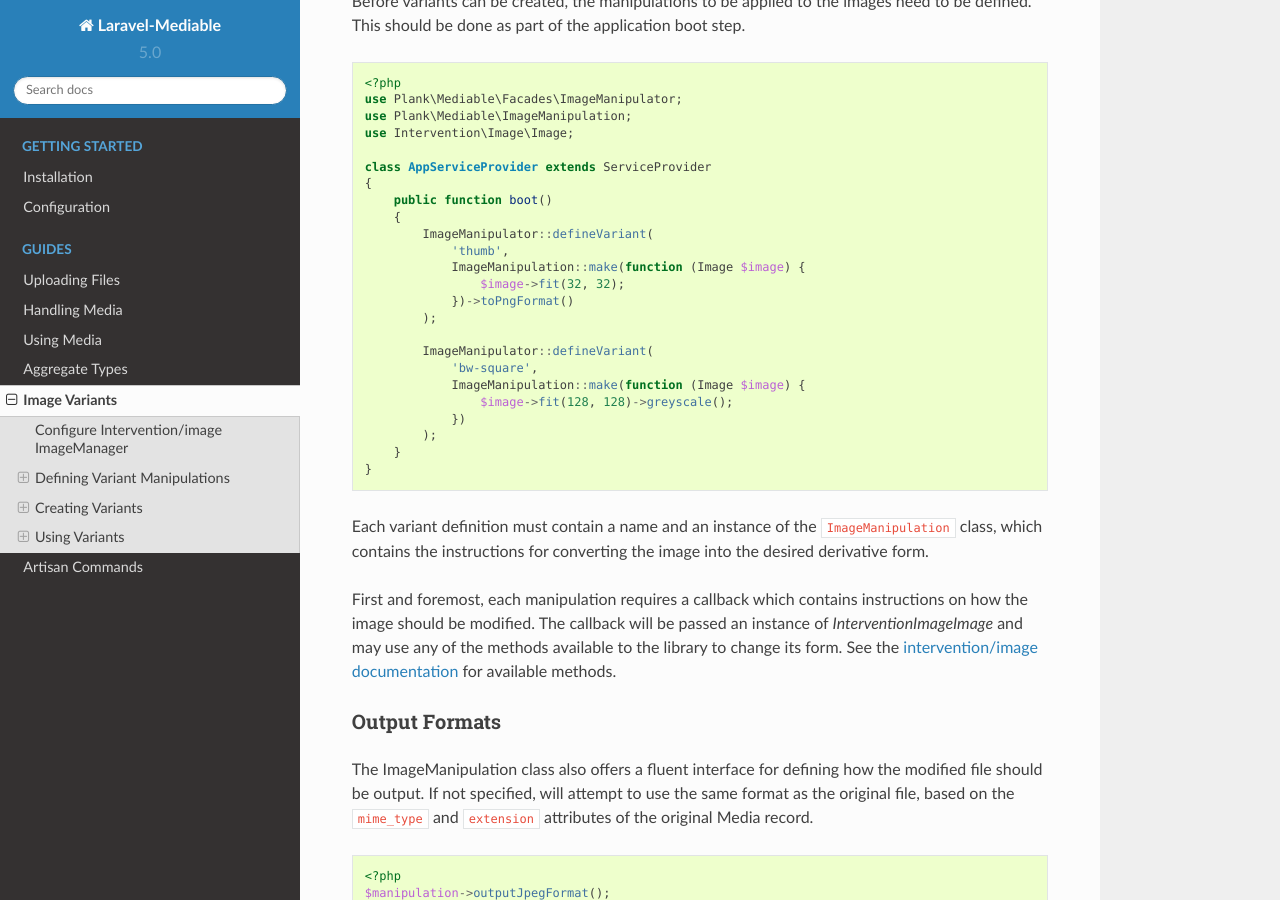
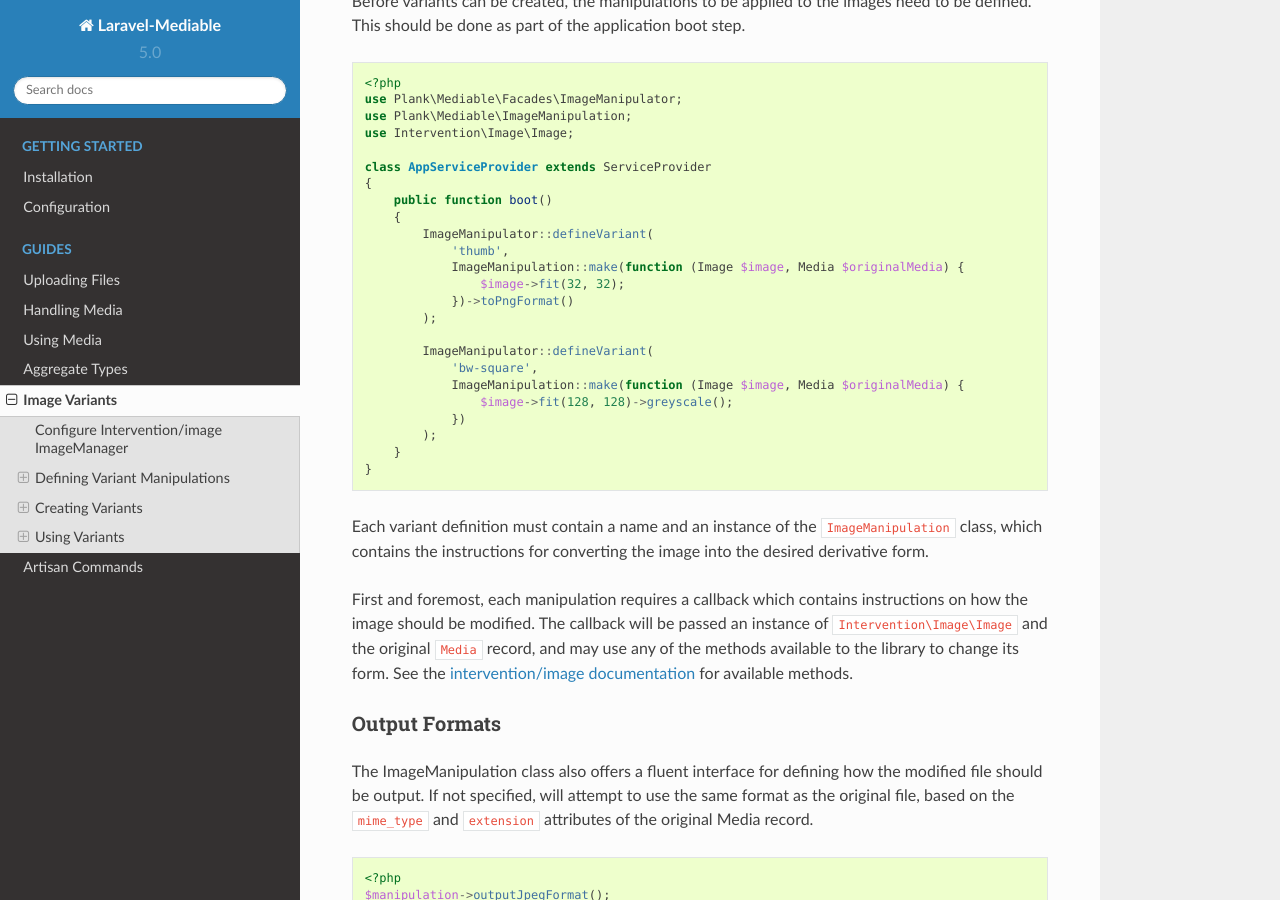
Before and after one commit to plank/laravel-mediable, a Sphinx documentation site: the page built from docs/source/variants.rst, in a window 1280 px wide and 900 px high, scrolled down 819 px. Built offline with Sphinx 7.4.7 and the Read the Docs theme 2.0.0, drawn with Linux system fonts in a browser that asks for light colours.

Commit message:
pass media to manipulation callback

```diff
--- a/composer.json
+++ b/composer.json
@@ -12,9 +12,9 @@
     "require": {
         "php": ">=7.4.0",
         "ext-fileinfo": "*",
-        "illuminate/support": "^8.83|^9.0",
-        "illuminate/filesystem": "^8.83|^9.0",
-        "illuminate/database": "^8.83|^9.0",
+        "illuminate/support": "^8.83.3|^9.0",
+        "illuminate/filesystem": "^8.83.3|^9.0",
+        "illuminate/database": "^8.83.3|^9.0",
         "league/flysystem": "^1.1.9|^2.4.2|^3.0.4",
         "psr/http-message": "^1.0.1",
         "intervention/image": "^2.7.1",
--- a/docs/source/variants.rst
+++ b/docs/source/variants.rst
@@ -52,14 +52,14 @@
         {
             ImageManipulator::defineVariant(
                 'thumb',
-                ImageManipulation::make(function (Image $image) {
+                ImageManipulation::make(function (Image $image, Media $originalMedia) {
                     $image->fit(32, 32);
                 })->toPngFormat()
             );
 
             ImageManipulator::defineVariant(
                 'bw-square',
-                ImageManipulation::make(function (Image $image) {
+                ImageManipulation::make(function (Image $image, Media $originalMedia) {
                     $image->fit(128, 128)->greyscale();
                 })
             );
@@ -68,7 +68,7 @@
 
 Each variant definition must contain a name and an instance of the ``ImageManipulation`` class, which contains the instructions for converting the image into the desired derivative form.
 
-First and foremost, each manipulation requires a callback which contains instructions on how the image should be modified. The callback will be passed an instance of `Intervention\Image\Image` and may use any of the methods available to the library to change its form. See the `intervention/image documentation <http://image.intervention.io/>`_ for available methods.
+First and foremost, each manipulation requires a callback which contains instructions on how the image should be modified. The callback will be passed an instance of ``Intervention\Image\Image`` and the original ``Media`` record, and may use any of the methods available to the library to change its form. See the `intervention/image documentation <http://image.intervention.io/>`_ for available methods.
 
 Output Formats
 ^^^^^^^^^^^^^^
```
Also changed, not shown: 1 other file.
